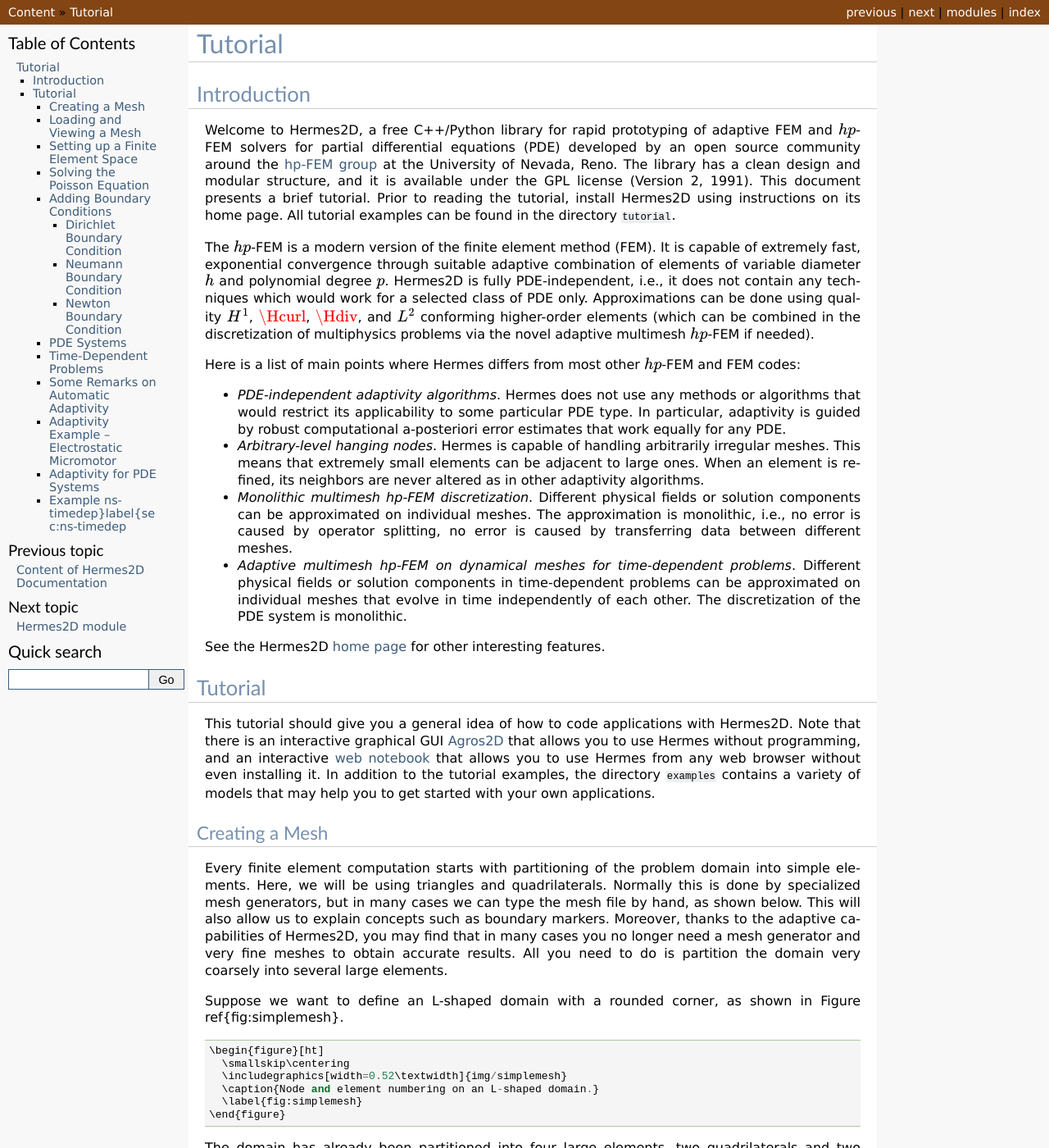
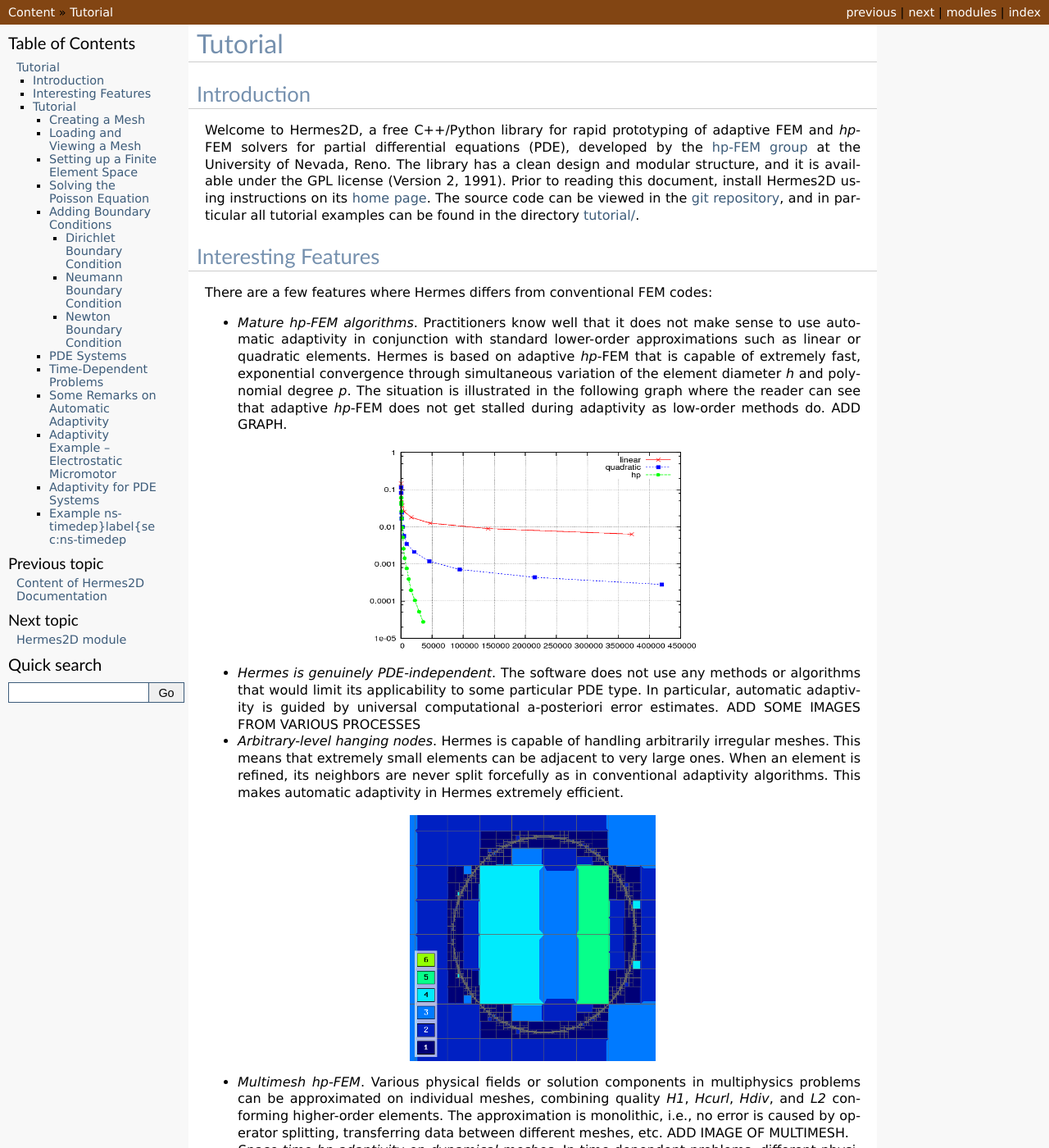
Before and after one commit to certik/hermes2d, a Sphinx documentation site: the page built from doc/src/tutorial.rst, in a window 1280 px wide and 1400 px high. Shown: the whole window at 82% size. Built offline with Sphinx 7.4.7, drawn with Linux system fonts in a browser that asks for light colours; formulas are drawn with MathJax 3; some of the changed text lies outside the part shown.

Commit message:
Started Sphinx tutorial.

```diff
--- a/doc/src/tutorial.rst
+++ b/doc/src/tutorial.rst
@@ -6,36 +6,45 @@ Introduction
 ------------
 
 Welcome to Hermes2D, a free C++/Python library for rapid prototyping of
-adaptive FEM and $hp$-FEM solvers for partial differential equations (PDE)
-developed by an open source community around the
-`hp-FEM group <http://hpfem.org/>`_
-at the University of Nevada, Reno. The library has a clean design and modular
-structure, and it is available under the GPL license (Version 2, 1991). This
-document presents a brief tutorial. Prior to reading the tutorial, install
-Hermes2D using instructions on its home page. All tutorial examples can be
-found in the directory ``tutorial``.
-
-The $hp$-FEM is a modern version of the finite element method (FEM). It is
-capable of extremely fast, exponential convergence through suitable adaptive
-combination of elements of variable diameter $h$ and polynomial degree $p$.
-Hermes2D is fully PDE-independent, i.e., it does not contain any techniques
-which would work for a selected class of PDE only.  Approximations can be done
-using quality $H^1$, $\Hcurl$, $\Hdiv$, and $L^2$ conforming higher-order
-elements (which can be combined in the discretization of multiphysics problems
-via the novel adaptive multimesh $hp$-FEM if needed).
-
-Here is a list of main points where Hermes differs from most other $hp$-FEM and
-FEM codes:
-
-* `PDE-independent adaptivity algorithms`. Hermes does not use any methods or algorithms that would restrict its applicability to some particular PDE type. In particular, adaptivity is guided by robust computational a-posteriori error estimates that work equally for any PDE.
-
-* `Arbitrary-level hanging nodes`. Hermes is capable of handling arbitrarily irregular meshes. This means that extremely small elements can be adjacent to large ones. When an element is refined, its neighbors are never altered as in other adaptivity algorithms.
-
-* `Monolithic multimesh hp-FEM discretization`. Different physical fields or solution components can be approximated on individual meshes. The approximation is monolithic, i.e., no error is caused by operator splitting, no error is caused by transferring data between different meshes.
-
-* `Adaptive multimesh hp-FEM on dynamical meshes for time-dependent problems`. Different physical fields or solution components in time-dependent problems can be approximated on individual meshes that evolve in time independently of each other.  The discretization of the PDE system is monolithic.
-
-See the Hermes2D `home page <http://hpfem.org/main/hermes.php>`_ for other
+adaptive FEM and *hp*-FEM solvers for partial differential equations (PDE),
+developed by the `hp-FEM group <http://hpfem.org/>`_ at the University of
+Nevada, Reno. The library
+has a clean design and modular structure, and it is available under the
+GPL license (Version 2, 1991).
+Prior to reading this document, install Hermes2D using instructions on
+its `home page <http://hpfem.org/hermes2d/>`_. The source code can be
+viewed in the `git repository <http://hpfem.org/git/gitweb.cgi/hermes2d.git/tree>`_,
+and in particular all tutorial examples can be found in the directory
+`tutorial/ <http://hpfem.org/git/gitweb.cgi/hermes2d.git/tree/HEAD:/tutorial>`_.
+
+Interesting Features
+--------------------
+
+There are a few features where Hermes differs from conventional FEM codes:
+
+* `Mature hp-FEM algorithms`. Practitioners know well that it does not make sense to use automatic adaptivity in conjunction with standard lower-order approximations such as linear or quadratic elements. Hermes is based on adaptive *hp*-FEM that is capable of extremely fast, exponential convergence through simultaneous variation of the element diameter *h* and polynomial degree *p*. The situation is illustrated in the following graph where the reader can see that adaptive *hp*-FEM does not get stalled during adaptivity as low-order methods do. ADD GRAPH.
+
+.. image:: img/conv-typical.png
+   :align: center
+   :width: 400
+   :height: 250
+   :alt: Typical convergence curves of FEM with linear and quadratic elements and hp-FEM
+
+* `Hermes is genuinely PDE-independent`. The software does not use any methods or algorithms that would limit its applicability to some particular PDE type. In particular, automatic adaptivity is guided by universal computational a-posteriori error estimates. ADD SOME IMAGES FROM VARIOUS PROCESSES
+
+* `Arbitrary-level hanging nodes`. Hermes is capable of handling arbitrarily irregular meshes. This means that extremely small elements can be adjacent to very large ones. When an element is refined, its neighbors are never split forcefully as in conventional adaptivity algorithms. This makes automatic adaptivity in Hermes extremely efficient.
+
+.. image:: img/ord_2d_c.png
+   :align: center
+   :width: 300
+   :height: 300
+   :alt: Illustration of arbitrary-level hanging nodes
+
+* `Multimesh hp-FEM`. Various physical fields or solution components in multiphysics problems can be approximated on individual meshes, combining quality *H1*, *Hcurl*, *Hdiv*, and *L2* conforming higher-order elements. The approximation is monolithic, i.e., no error is caused by operator splitting, transferring data between different meshes, etc. ADD IMAGE OF MULTIMESH.
+
+* `Space-time hp-adaptivity on dynamical meshes`. In time-dependent problems, different physical fields or solution components can be approximated on individual meshes that evolve in time independently of each other.  The discretization of the PDE system is monolithic. ADD IMAGES OF FLAME PROPAGATION.
+
+See the `Hermes2D home page <http://hpfem.org/main/hermes.php>`_ for other
 interesting features.
 
 
@@ -314,7 +323,7 @@ a bubble function is associated with an element
 There are many possible ways of defining the
 higher-order basis functions. A particular set of polynomials is called
 \emph{shapeset}\index{Shapeset}. Using good shapeset is crucial for the
-performance of the $hp$-FEM. No shapeset can be optimal for all possible operators.
+performance of the *hp*-FEM. No shapeset can be optimal for all possible operators.
 Therefore, Hermes2D offers several shapesets from which
 you need to choose when creating a FE space. The ones which perform best
 in most computations (according to our experience) are simply called
@@ -1241,7 +1250,7 @@ are rightfully skeptical of it. The reason is illustrated in Figure 13.
   \medskip \centering
   \includegraphics[width=0.8\textwidth]{img/conv_new}
   \caption{Typical convergence curves for adaptive linear FEM, quadratic
-FEM, and $hp$-FEM.}
+FEM, and *hp*-FEM.}
   \label{fig:conv}
 \end{figure}
 
@@ -1258,7 +1267,7 @@ an excellent adaptivity algorithm cannot improve it (and a bad
 algorithm can make it even worse).
 
 In order to obtain fast, usable adaptivity (the green curve in Figure \ref{fig:conv}), one
-has to resort to adaptive $hp$-FEM \cite{solin1}. The $hp$-FEM takes advantage of two
+has to resort to adaptive *hp*-FEM \cite{solin1}. The *hp*-FEM takes advantage of two
 facts:
 
 \begin{itemize}
@@ -1268,20 +1277,20 @@ this fact. Check it out, the results are impressive.
 \item This holds the other way where the solution is not smooth.
 \end{itemize}
 
-Automatic adaptivity in the $hp$-FEM is substantially different from adaptivity
+Automatic adaptivity in the *hp*-FEM is substantially different from adaptivity
 in low-order FEM, since every element can be refined in many different ways.
 Figure \ref{fig:refinements} shows several example refinements for a fourth-order element.
 
 \begin{figure}[!ht]
   \medskip \centering
   \includegraphics[width=0.9\textwidth]{img/refinements}
-  \caption{Examples of $hp$-refinements.}
+  \caption{Examples of *hp*-refinements.}
   \label{fig:refinements}
 \end{figure}
 
 Due to the large number of refinement options, classical error estimators (that
 provide a constant error estimate per element) cannot be used to guide au\-
-tomatic $hp$-adaptivity. For this, one needs to know the {\it shape} of the
+tomatic *hp*-adaptivity. For this, one needs to know the {\it shape} of the
 approximation error.
 
 In analogy to the most successful adaptive ODE solvers,
@@ -1302,13 +1311,13 @@ the solve on the coarse mesh, the difference is negligible.)
 The obvious disadvantage of this approach to adaptivity is its higher computational cost,
 especially in 3D. We are aware of this fact and would not mind at all replacing it with
 some cheaper technique (that also is PDE-independent, works for elements of high orders,
-and can be successfully used to guide $hp$-adaptivity).
+and can be successfully used to guide *hp*-adaptivity).
 
 Adaptivity Example -- Electrostatic Micromotor
 ~~~~~~~~~~~~~~~~~~~~~~~~~~~~~~~~~~~~~~~~~~~~~~
 
 
-Let us demostrate the use of automatic $hp$-adaptivity in Hermes2D on a linear elliptic problem
+Let us demostrate the use of automatic *hp*-adaptivity in Hermes2D on a linear elliptic problem
 ({\tt tutorial/09-adapt}) concerned with the calculation of
 the electrostatic potential in the vicinity of the electrodes of an electrostatic
 micromotor. This is a MEMS device free of any coils, and thus resistive to
@@ -1384,7 +1393,7 @@ handles all the temporary reference meshes and spaces transparently. All it need
 In the third and last step of each iteration, we refine our mesh and polynomial degrees stored
 in our space using a class called {\tt H1OrthoHP}. This class offers two services: it is able to
 calculate  the estimate of the overall error of the coarse solution in $H^1$ norm, and if the
-error is too large, you can ask the class to $hp$-adapt your mesh and element orders optimally.
+error is too large, you can ask the class to *hp*-adapt your mesh and element orders optimally.
 
 {\tt H1OrthoHP} is initialized with the number of spaces in the problem and pointers to them.
 The method \verb"calc_error" takes pointers to the coarse and reference solutions and returns
@@ -1423,7 +1432,7 @@ times maximum element error.
 \item {\tt STRATEGY == 2}: Refine all elements whose error is bigger than {\tt THRESHOLD}.
 \end{itemize}
 
-If {\tt ADAPT\_TYPE == 0}, $hp$-adaptivity is performed (default). If {\tt ADAPT\_TYPE == 1},
+If {\tt ADAPT\_TYPE == 0}, *hp*-adaptivity is performed (default). If {\tt ADAPT\_TYPE == 1},
 the algorithm does $h$-adaptivity (fixed polynomial degrees of elements). This option is there
 for comparison purposes. With {\tt ADAPT\_TYPE == 2} the algorithm does pure $p$-adaptivity (element
 geometries fixed). This option
@@ -1437,14 +1446,14 @@ hanging nodes (default), and {\tt 1, 2, 3, ... } means 1-irregular mesh,
 because of its extremely poor performance.
 
 It is a very good idea to spend some time playing with these parameters to
-get a feeling for adaptive $hp$-FEM. Also look at other adaptivity examples in
+get a feeling for adaptive *hp*-FEM. Also look at other adaptivity examples in
 the {\tt examples/} directory: {\tt layer}, {\tt lshape} deal with elliptic problems and have
 known exact solutions. So do examples {\tt screen}, {\tt bessel} for time-harmonic
 Maxwell's equations. These examples allow you to compare the error estimates
 computed by Hermes with the true error. Examples {\tt crack}, {\tt singpert} show
 how to handle cracks and singularly perturbed problems, respectively. There
 are also more advanced examples illustrating automatic adaptivity for nonlinear
-problems solved via the Newton's method, adaptive multimesh \hbox{$hp$-FEM},
+problems solved via the Newton's method, adaptive multimesh \hbox{*hp*-FEM},
 adaptivity for time-dependent problems on dynamical meshes, etc.
 
 But let's return to the micromotor example for a moment again: The computation
@@ -1581,7 +1590,7 @@ which allows
 all components of the solution to adapt independently. In problems whose components exhibit
 substantially different behavior, one may even obtain completely different meshes.
 See example {\tt multimesh} for a more advanced application of
-multimesh $hp$-FEM to thermoelasticity.
+multimesh *hp*-FEM to thermoelasticity.
 
 
 Example ns-timedep}\label{sec:ns-timedep
```
Also changed, not shown: doc/src/img/conv-typical.png (added), doc/src/img/ord_2d_c.png (added).
